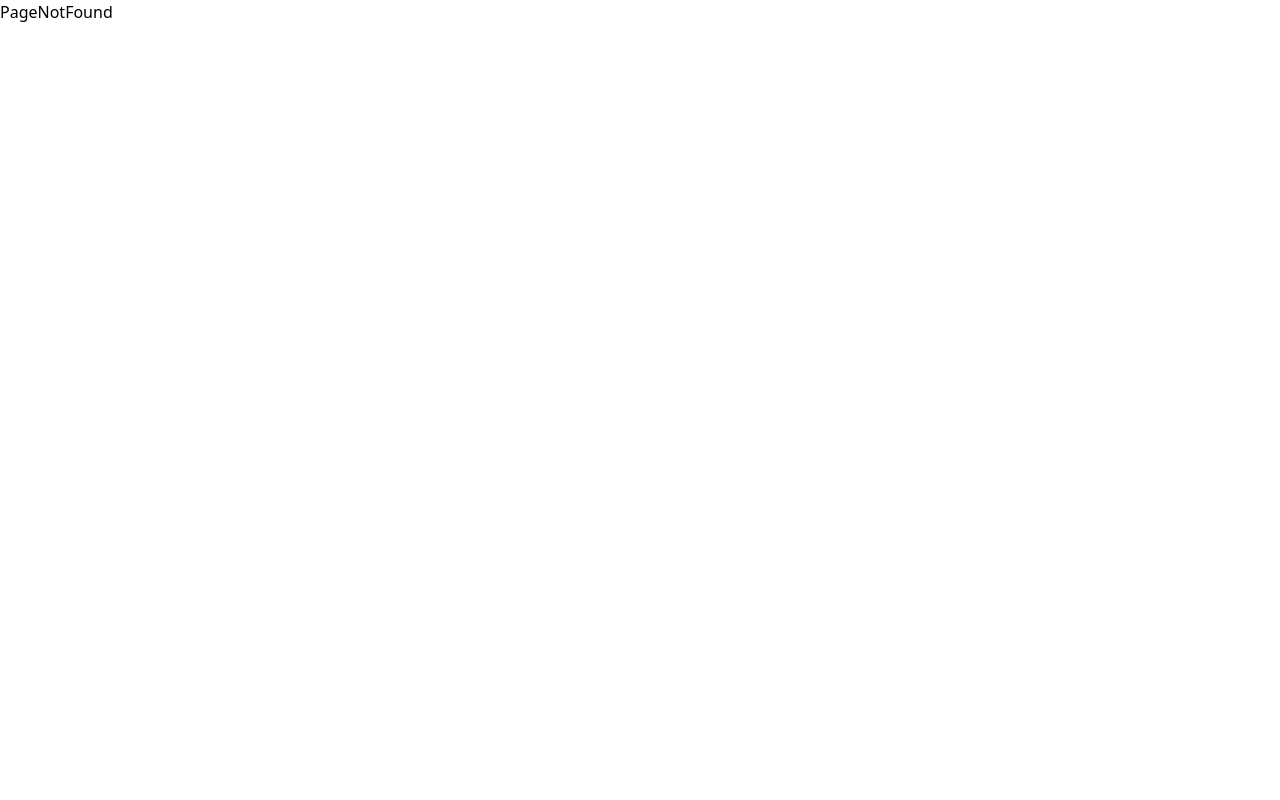
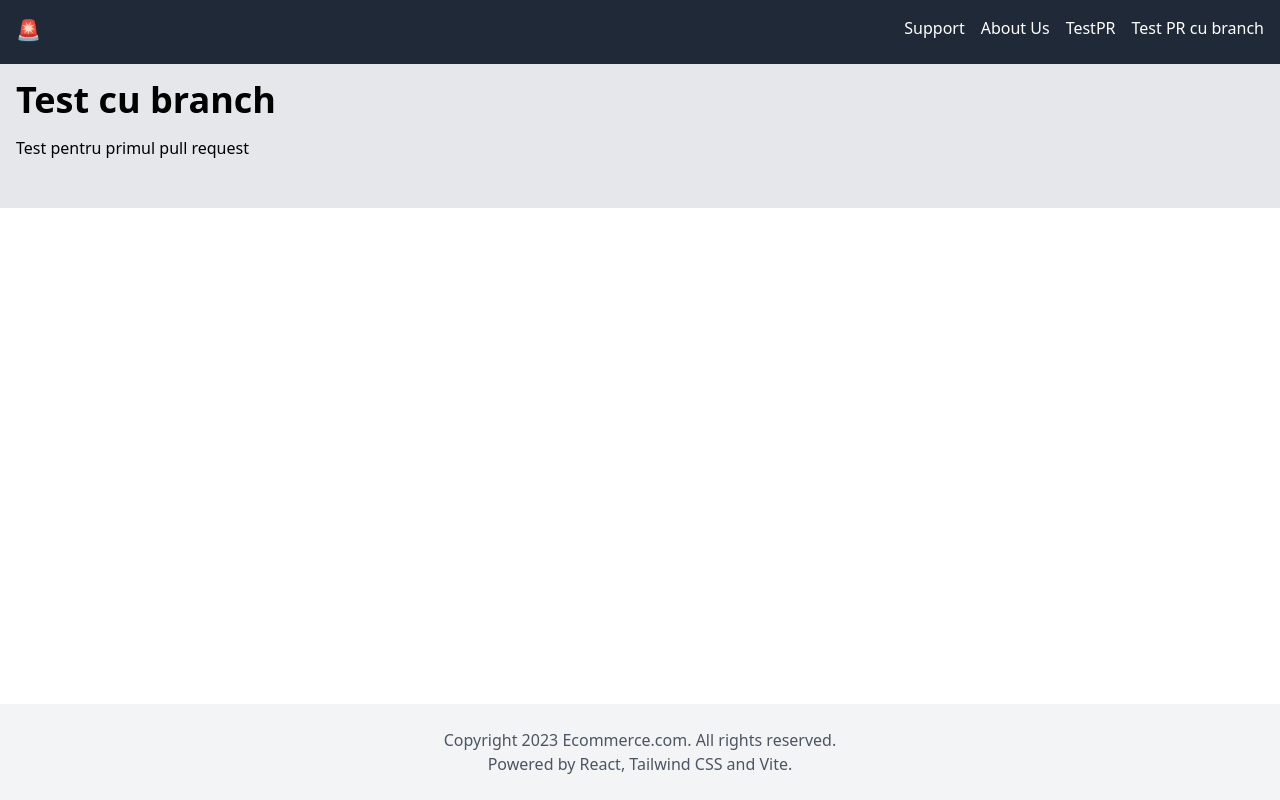
Before and after one commit to ChiriacPetrica/BuildYourOwn, a React (Vite) app: page /branch in a window 1280 px wide. Built offline with nearby package versions, Linux system fonts and the light colour scheme; the HTML template or start-up script is replaced by a standard one.

Commit message:
test cu branch

```diff
--- a/src/App.jsx
+++ b/src/App.jsx
@@ -5,6 +5,7 @@ import AppLayout from "./ui/AppLayout";
 import Support from "./pages/Support";
 import About from "./pages/About";
 import TestPR from "./pages/TestPR";
+import Branch from "./pages/Branch";
 
 const App = () => {
   return (
@@ -17,6 +18,7 @@ const App = () => {
             <Route path="/support" element={<Support />} />
             <Route path="/about" element={<About />} />
             <Route path="/test" element={<TestPR />} />
+            <Route path="/branch" element={<Branch />} />
           </Route>
           <Route path="*" element={<PageNotFound />} />
         </Routes>
--- a/src/components/Navbar.jsx
+++ b/src/components/Navbar.jsx
@@ -36,6 +36,14 @@ const Navbar = () => {
               TestPR
             </Link>
           </li>
+          <li>
+            <Link
+              to="/branch"
+              className="text-white transition duration-300 ease-in-out hover:text-blue-500"
+            >
+              Test PR cu branch
+            </Link>
+          </li>
         </ul>
       </div>
     </nav>
--- /dev/null
+++ b/src/pages/Branch.jsx
@@ -0,0 +1,12 @@
+const Branch = () => {
+  return (
+    <div className="p-4 bg-gray-200">
+      <h1 className="text-4xl font-bold mb-4">Test cu branch</h1>
+      <p className="mb-8">
+        Test pentru primul pull request
+      </p>
+    </div>
+  );
+};
+
+export default Branch;
```
